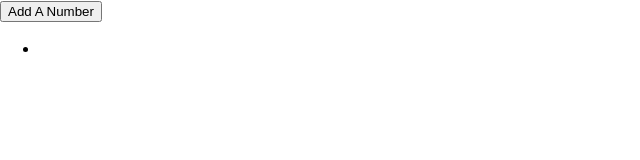
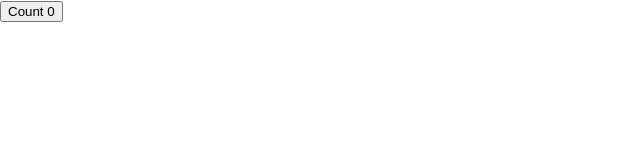
Before and after one commit to meSajied/hooks, a Next.js app: page / in a window 1280 px wide. Shown: the top 160 px of the page, without its empty margins (0-640 px from the left). Built offline with nearby package versions, Linux system fonts and the light colour scheme.

Commit message:
add: useEffect

```diff
--- /dev/null
+++ b/components/EffectHook.js
@@ -0,0 +1,22 @@
+import {useEffect, useState} from "react";
+
+export function EffectHook() {
+	const [count, setCount] = useState(0);
+
+	useEffect(() => {
+		if (count === 0) {
+			document.title = `Not clicked yet`
+		} else if (count === 1) {
+			document.title = `Clicked 1 time`
+		} else if (count > 1) {
+			document.title = `Clicked ${count} times`
+		}
+	})
+
+	return (
+			<div>
+				<button onClick={() => setCount(count + 1)}>
+					Count {count} </button>
+			</div>
+	)
+}
--- a/components/StateHook.js
+++ b/components/StateHook.js
@@ -1,4 +1,4 @@
-import React, {useState} from "react";
+import {useState} from "react";
 
 export function StateHook() {
 	const [count, setCount] = useState(0);
--- a/pages/index.js
+++ b/pages/index.js
@@ -1,9 +1,9 @@
-import {StateHookWithArray} from '../components/StateHook';
+import {EffectHook} from "../components/EffectHook";
 
 export default function Home() {
   return (
       <div>
-        <StateHookWithArray/>
+        <EffectHook/>
       </div>
   )
 }
```
